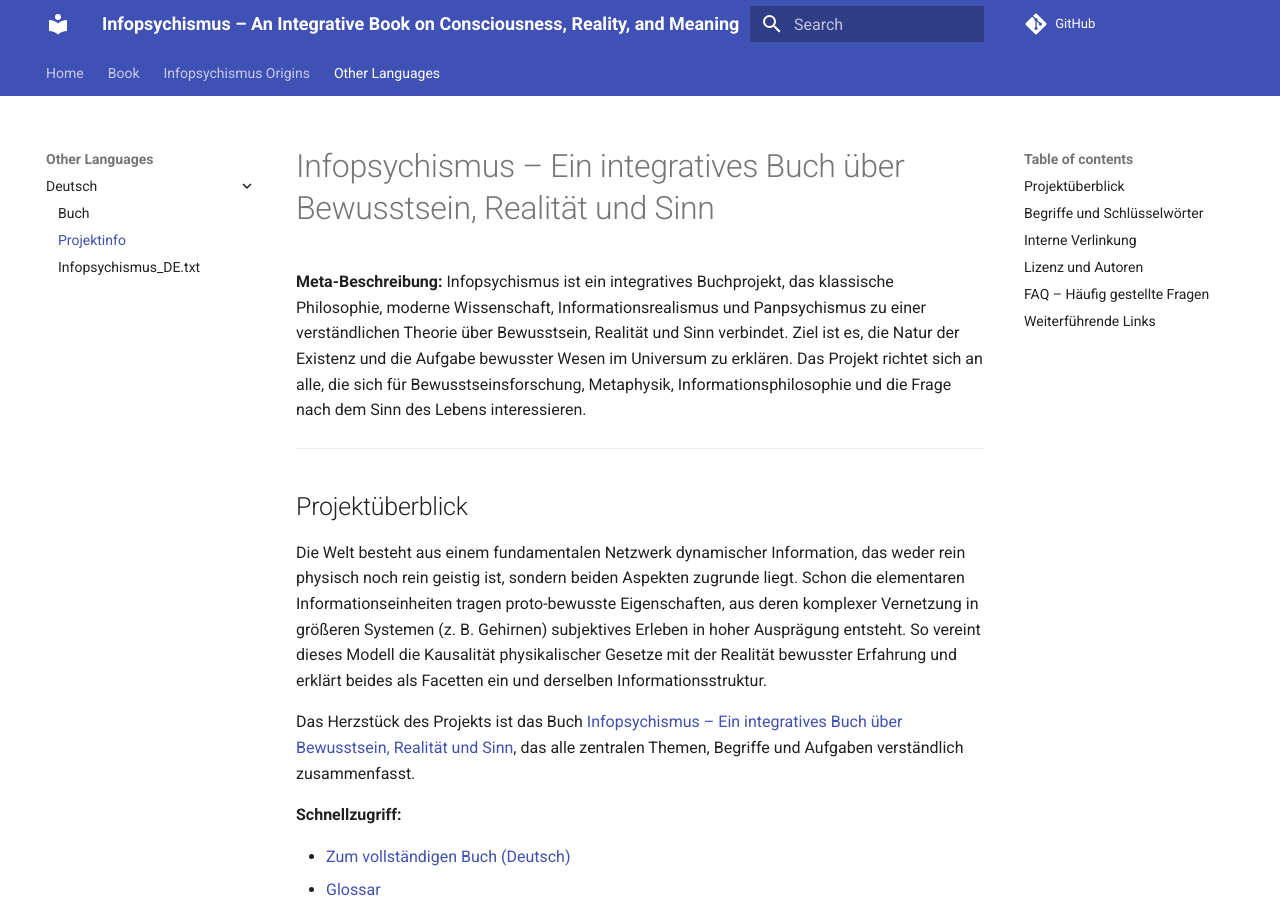
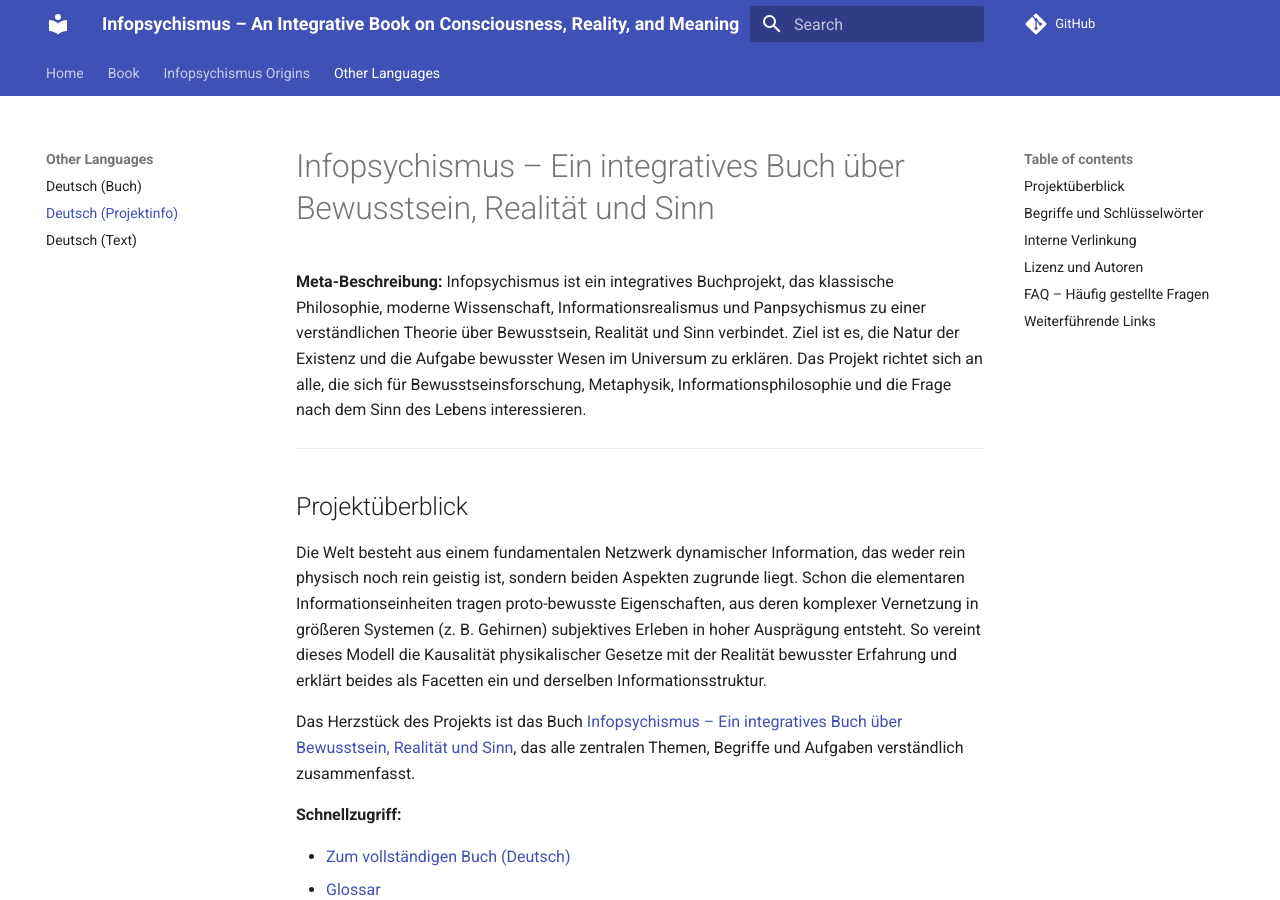
Before and after one commit to Alkhemeia/Infopsychismus, an MkDocs documentation site: the page built from docs/languages/de/README_DE.md, in a window 1280 px wide and 900 px high. Built offline with MkDocs 1.6.1 and Material for MkDocs 9.7.7, drawn with Linux system fonts in a browser that asks for light colours; comment, search, counter and statistics services are not loaded.

Commit message:
Refactor language navigation entries in mkdocs.yml for improved clarity

```diff
--- a/mkdocs.yml
+++ b/mkdocs.yml
@@ -5,10 +5,9 @@ nav:
   - Book: Infopsychismus_Book.md
   - Infopsychismus Origins: Infopsychismus.txt
   - Other Languages:
-      - Deutsch:
-          - Buch: languages/de/Infopsychismus_Ein_Integratives_Buch_DE.md
-          - Projektinfo: languages/de/README_DE.md
-          - Infopsychismus_DE.txt: languages/de/Infopsychismus_DE.txt
+      - Deutsch (Buch): languages/de/Infopsychismus_Ein_Integratives_Buch_DE.md
+      - Deutsch (Projektinfo): languages/de/README_DE.md
+      - Deutsch (Text): languages/de/Infopsychismus_DE.txt
 repo_url: https://github.com/alkhemeia/Infopsychismus
 theme:
   name: material
```
